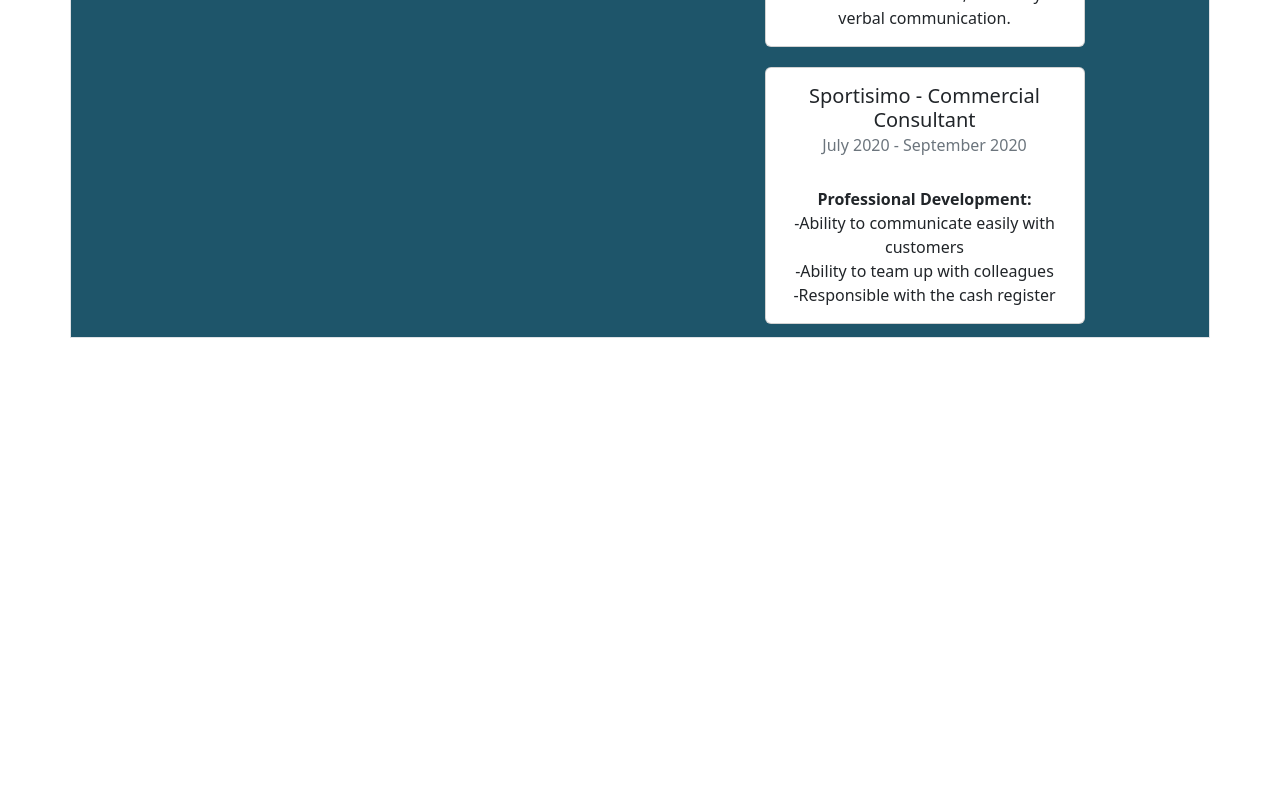
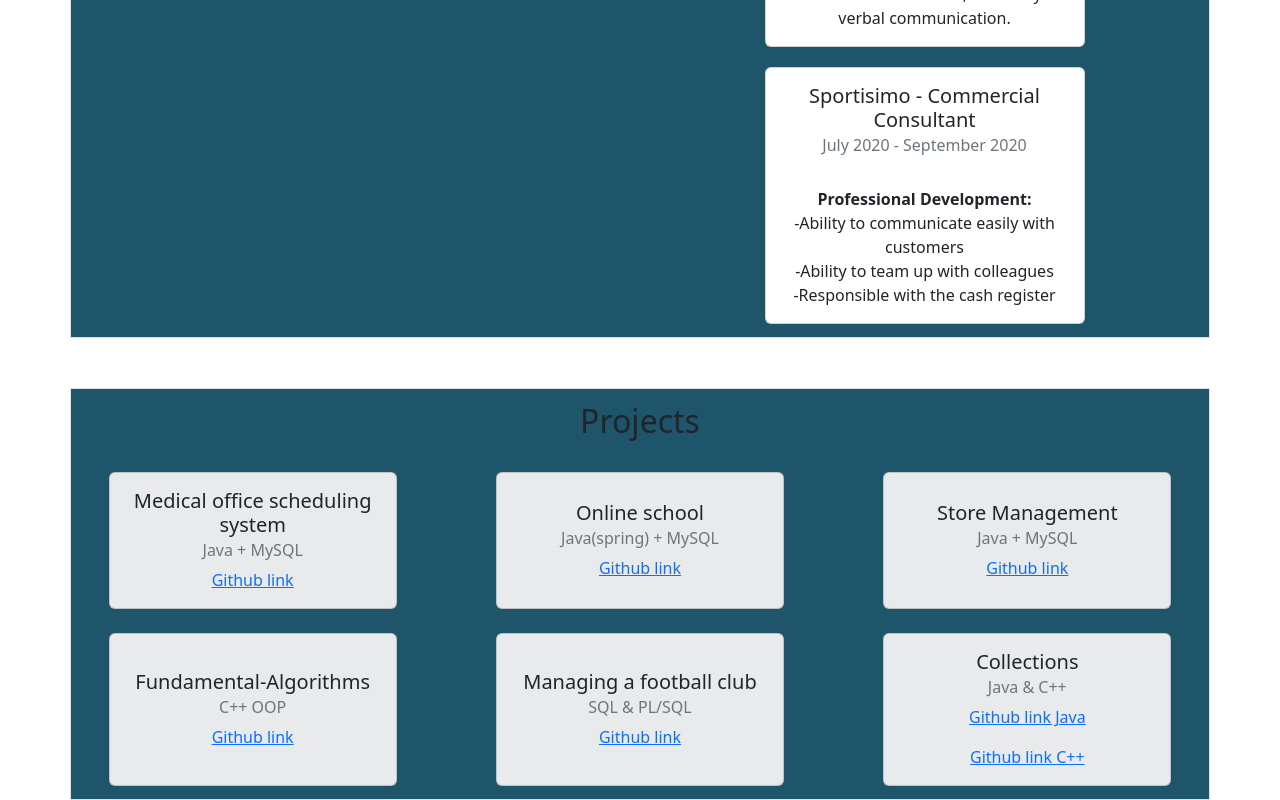
Before and after one commit to AdrianCosmin18/nedelcucosminadrian.github.io, a plain HTML site: page home.html in a window 1280 px wide. Shown: the part 2019-2819 px from the top of the page. Before the commit the page ends 2357 px from the top, so only its background shows below. Drawn offline with nearby package versions, Linux system fonts and the light colour scheme.

Commit message:
add projects section

```diff
--- a/home.html
+++ b/home.html
@@ -82,7 +82,6 @@
             tempora
             asperiores?</p>
 
-        <!-- INCA DE LUCRAT AICI  -->
         <div class="row gy-5">
 
             <div class="col-md-6 col-12">
@@ -299,6 +298,97 @@
         </div>
     </div>
 
+    <div class="container border" style="background-color: #1e556a; padding-top: 1%; padding-bottom: 1%;">
+
+        <div class="row gy-4 gx-5">
+
+            <div class="col-12 d-flex justify-content-center">
+                <h2>Projects</h2>
+            </div>
+
+            <div class="col-md-4 d-flex justify-content-center">
+                <div class="card" style="width: 18rem; background-color: #e8eaeb;">
+                    <div class="card-body" style="display: flex; flex-direction: column; justify-content: center;">
+                        <h5 class="card-title" style="text-align: center;">Medical office scheduling system</h5>
+                        <h6 class="card-subtitle mb-2 text-muted" style="text-align: center;">Java + MySQL</h6>
+                        <p class="card-text" style="text-align: center;"><a
+                                href="https://github.com/nedelcucosminadrian/medicalOfficeSchedulingSystemWithDataBaseLink">Github
+                                link</a></p>
+                    </div>
+                </div>
+            </div>
+
+            <div class="col-md-4 d-flex justify-content-center">
+                <div class="card" style="width: 18rem; background-color: #e8eaeb;">
+                    <div class="card-body" style="display: flex; flex-direction: column; justify-content: center;">
+                        <h5 class="card-title" style="text-align: center;">Online school</h5>
+                        <h6 class="card-subtitle mb-2 text-muted" style="text-align: center;">Java(spring) + MySQL</h6>
+                        <p class="card-text" style="text-align: center;"><a
+                                href="https://github.com/nedelcucosminadrian/online-school-api">Github
+                                link</a></p>
+                    </div>
+                </div>
+            </div>
+
+            <div class="col-md-4 d-flex justify-content-center">
+                <div class="card" style="width: 18rem; background-color: #e8eaeb;">
+                    <div class="card-body" style="display: flex; flex-direction: column; justify-content: center;">
+                        <h5 class="card-title" style="text-align: center;">Store Management</h5>
+                        <h6 class="card-subtitle mb-2 text-muted" style="text-align: center;">Java + MySQL</h6>
+                        <p class="card-text" style="text-align: center;"><a
+                                href="https://github.com/nedelcucosminadrian/online-school-api">Github
+                                link</a></p>
+                    </div>
+                </div>
+            </div>
+
+            <div class="col-md-4 d-flex justify-content-center">
+                <div class="card" style="width: 18rem; background-color: #e8eaeb;">
+                    <div class="card-body" style="display: flex; flex-direction: column; justify-content: center;">
+                        <h5 class="card-title" style="text-align: center;">Fundamental-Algorithms</h5>
+                        <h6 class="card-subtitle mb-2 text-muted" style="text-align: center;">C++ OOP</h6>
+                        <p class="card-text" style="text-align: center;"><a
+                                href="https://github.com/nedelcucosminadrian/Fundamental-Algorithms">Github
+                                link</a></p>
+                    </div>
+                </div>
+            </div>
+
+            <div class="col-md-4 d-flex justify-content-center">
+                <div class="card" style="width: 18rem; background-color: #e8eaeb;">
+                    <div class="card-body" style="display: flex; flex-direction: column; justify-content: center;">
+                        <h5 class="card-title" style="text-align: center;">Managing a football club</h5>
+                        <h6 class="card-subtitle mb-2 text-muted" style="text-align: center;">SQL & PL/SQL</h6>
+                        <p class="card-text" style="text-align: center;"><a
+                                href="https://github.com/nedelcucosminadrian/database-management-systems">Github
+                                link</a></p>
+                    </div>
+                </div>
+            </div>
+
+            <div class="col-md-4 d-flex justify-content-center">
+                <div class="card" style="width: 18rem; background-color: #e8eaeb;">
+                    <div class="card-body" style="display: flex; flex-direction: column; justify-content: center;">
+                        <h5 class="card-title" style="text-align: center;">Collections</h5>
+                        <h6 class="card-subtitle mb-2 text-muted" style="text-align: center;">Java & C++ </h6>
+                        <p class="card-text" style="text-align: center;"><a
+                                href="https://github.com/nedelcucosminadrian/ColectiiJava">Github
+                                link Java</a></p>
+                        <p class="card-text" style="text-align: center;"><a
+                                href="https://github.com/nedelcucosminadrian/Colectii">Github
+                                link C++</a></p>
+                    </div>
+                </div>
+            </div>
+
+
+        </div>
+
+
+
+
+    </div>
+
     <script src="https://cdn.jsdelivr.net/npm/bootstrap@5.2.1/dist/js/bootstrap.bundle.min.js"
         integrity="sha384-u1OknCvxWvY5kfmNBILK2hRnQC3Pr17a+RTT6rIHI7NnikvbZlHgTPOOmMi466C8" crossorigin="anonymous">
         </script>
```
